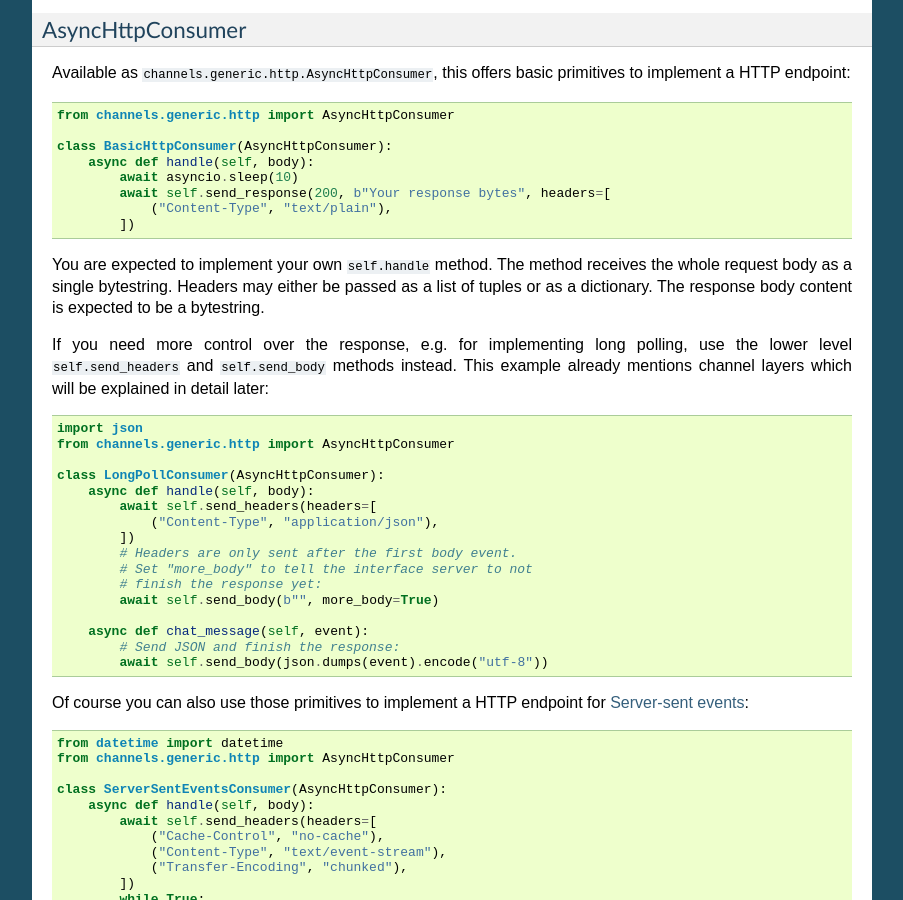
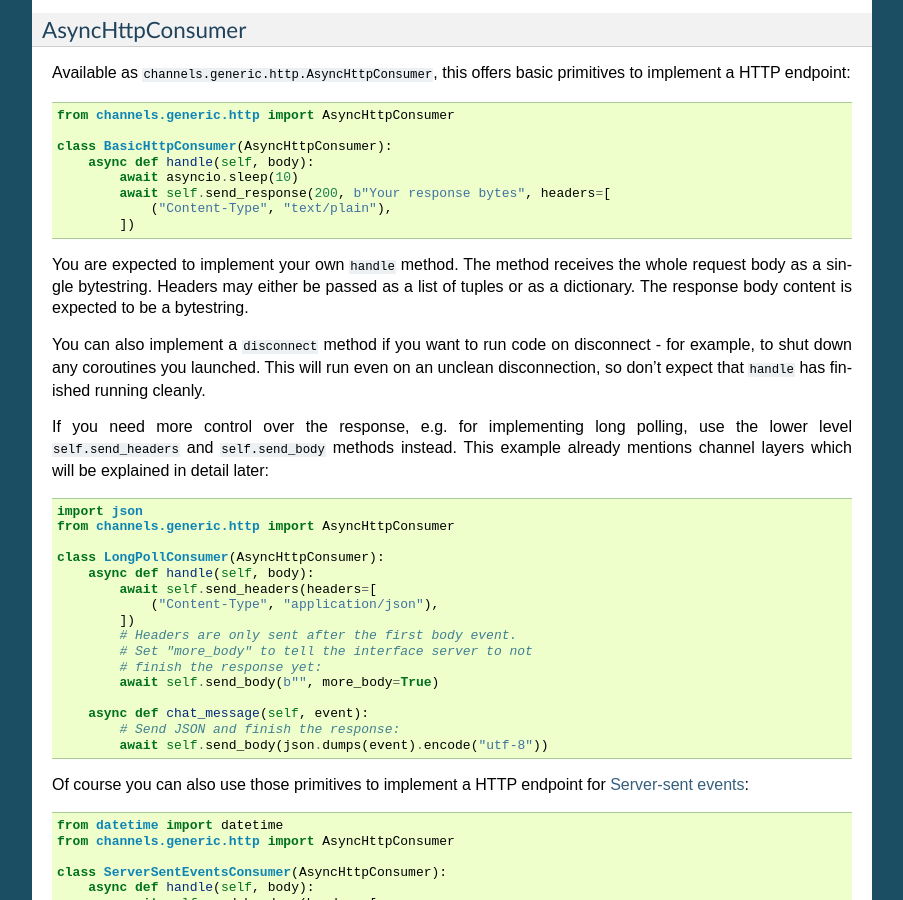
Before and after one commit to phillipchain/DjangoChannels, a Sphinx documentation site: the page built from docs/topics/consumers.rst, in a window 1280 px wide and 900 px high, scrolled down 4684 px. Shown: the whole window, without its empty margins (198-1101 px from the left). Built offline with Sphinx 7.4.7, drawn with Linux system fonts in a browser that asks for light colours.

Commit message:
Fixed #1051: Added disconnect method to AsyncHttpConsumer

```diff
--- a/docs/topics/consumers.rst
+++ b/docs/topics/consumers.rst
@@ -318,10 +318,15 @@ primitives to implement a HTTP endpoint::
                 ("Content-Type", "text/plain"),
             ])
 
-You are expected to implement your own ``self.handle`` method. The
+You are expected to implement your own ``handle`` method. The
 method receives the whole request body as a single bytestring.  Headers
 may either be passed as a list of tuples or as a dictionary. The
 response body content is expected to be a bytestring.
+
+You can also implement a ``disconnect`` method if you want to run code on
+disconnect - for example, to shut down any coroutines you launched. This will
+run even on an unclean disconnection, so don't expect that ``handle`` has
+finished running cleanly.
 
 If you need more control over the response, e.g. for implementing long
 polling, use the lower level ``self.send_headers`` and ``self.send_body``
```
Also changed, not shown: 1 other file.
